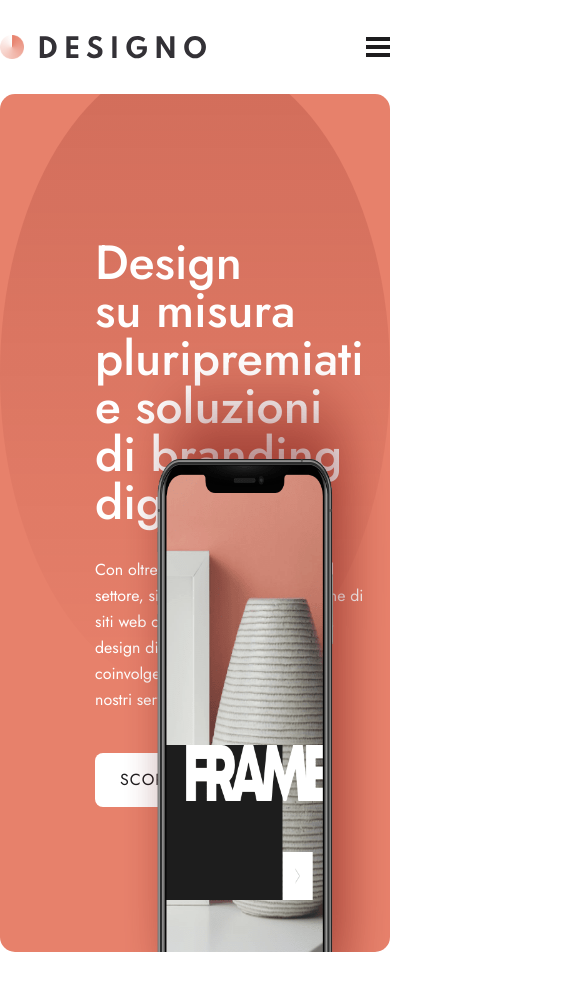
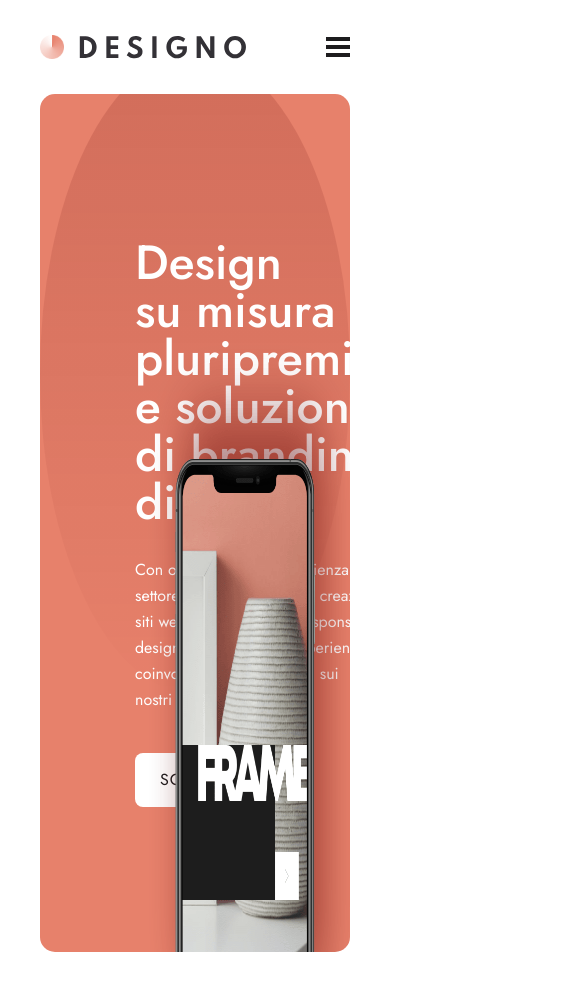
Before and after one commit to tyVespA/designo, a Next.js app: page / in a window 390 px wide. Shown: the top 990 px of the page, 585 px wide, since content can reach past the window. Built offline with nearby package versions, Linux system fonts and the light colour scheme.

Commit message:
Add global style and queries

```diff
--- a/src/app/globals.css
+++ b/src/app/globals.css
@@ -79,7 +79,7 @@ h6 {
 body {
   font-family: var(--font-jost);
   color: var(--secondary-dark);
-  /* background-color: var(--primary-accent); */
+  overflow-x: hidden;
 }
 
 ::selection {
@@ -127,4 +127,11 @@ button {
 .max-width {
   max-width: 1111px;
   margin-inline: auto;
+  /* padding-inline: 40px; */
 }
+
+@media screen and (max-width: 1190px) {
+  .max-width {
+    padding-inline: 40px;
+  }
+}
```
